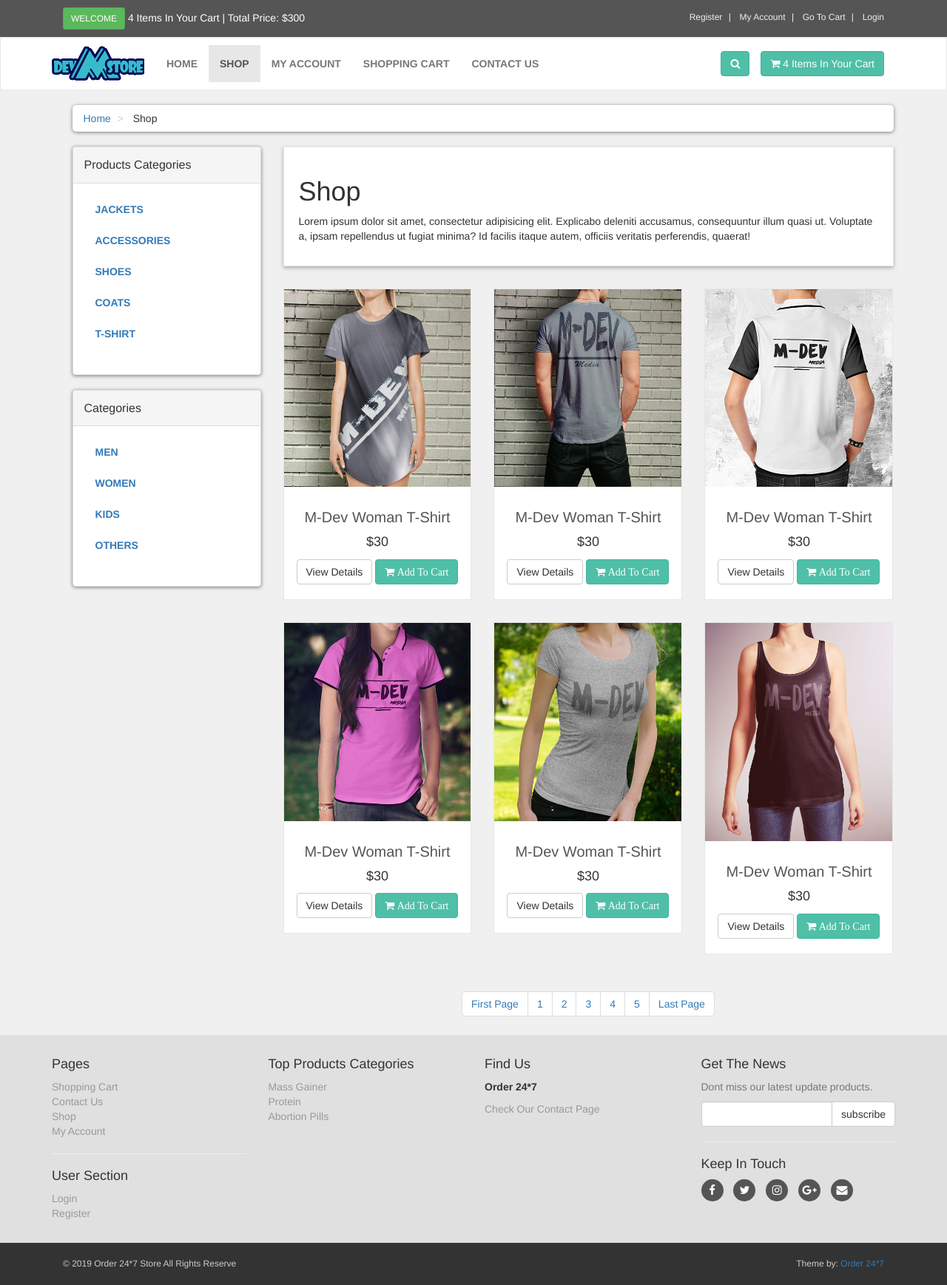
After one commit to gvibhor/E-Commerce-PHP, a PHP site: page /shop.php in a window 1280 px wide. The commit adds this page. Shown: the whole page at 74% size. Run offline with PHP 8.4, Linux system fonts and the light colour scheme.

Commit message:
Shop.php file

```diff
--- a/includes/footer.php
+++ b/includes/footer.php
@@ -1,27 +1,118 @@
-<div id="footer"><!-- #Footer Begin -->
-    <div class="container"><!-- #container Begin -->
-        <div class="row"><!-- #Row Begin -->
-            <div class="col-sm-6 col-md-3"><!-- #col-sm-6 col-md-3 Begin -->
+<div id="footer"><!-- #footer Begin -->
+    <div class="container"><!-- container Begin -->
+        <div class="row"><!-- row Begin -->
+            <div class="col-sm-6 col-md-3"><!-- col-sm-6 col-md-3 Begin -->
 
                 <h4>Pages</h4>
 
-                <ul> <!-- Ul Begin -->
+                <ul><!-- ul Begin -->
                     <li><a href="cart.php">Shopping Cart</a></li>
                     <li><a href="contact.php">Contact Us</a></li>
                     <li><a href="shop.php">Shop</a></li>
                     <li><a href="checkout.php">My Account</a></li>
-                </ul><!-- Ul Finish -->
+                </ul><!-- ul Finish -->
 
                 <hr>
 
-                <h4>User Selection</h4>
+                <h4>User Section</h4>
 
-                <ul><!-- Ul Begin -->
+                <ul><!-- ul Begin -->
                     <li><a href="checkout.php">Login</a></li>
-                    <li><a href="customer_regiser.php">Register</a></li>
-                </ul><!-- Ul Finish -->
+                    <li><a href="customer_register.php">Register</a></li>
+                </ul><!-- ul Finish -->
 
-            </div><!-- #col-sm-6 col-md-3 Finish -->
-        </div><!-- #row finish -->
-    </div><!-- container finish -->
-</div><!-- Footer finish -->
+                <hr class="hidden-md hidden-lg hidden-sm">
+
+            </div><!-- col-sm-6 col-md-3 Finish -->
+
+            <div class="com-sm-6 col-md-3"><!-- col-sm-6 col-md-3 Begin -->
+
+                <h4>Top Products Categories</h4>
+
+                <ul><!-- ul Begin -->
+                    <li><a href="#">Mass Gainer</a></li>
+                    <li><a href="#">Protein</a></li>
+                    <li><a href="#">Abortion Pills</a></li>
+<!--                    <li><a href="#">Shoes</a></li>-->
+<!--                    <li><a href="#">T-Shirts</a></li>-->
+                </ul><!-- ul Finish -->
+
+                <hr class="hidden-md hidden-lg">
+
+            </div><!-- col-sm-6 col-md-3 Finish -->
+
+            <div class="col-sm-6 col-md-3"><!-- col-sm-6 col-md-3 Begin -->
+
+                <h4>Find Us</h4>
+
+                <p><!-- p Start -->
+
+                    <strong>Order 24*7</strong>
+<!--                    <br/>Cibubur-->
+<!--                    <br/>Ciracas-->
+<!--                    <br/>0818-0683-3157-->
+<!--                    <br/>mugianto4th@gmail.com-->
+<!--                    <br/><strong>MrGhie</strong>-->
+
+                </p><!-- p Finish -->
+
+                <a href="contact.php">Check Our Contact Page</a>
+
+                <hr class="hidden-md hidden-lg">
+
+            </div><!-- col-sm-6 col-md-3 Finish -->
+
+            <div class="col-sm-6 col-md-3">
+
+                <h4>Get The News</h4>
+
+                <p class="text-muted">
+                    Dont miss our latest update products.
+                </p>
+
+                <form action="" method="post"><!-- form begin -->
+                    <div class="input-group"><!-- input-group begin -->
+
+                        <input type="text" class="form-control" name="email">
+
+                        <span class="input-group-btn"><!-- input-group-btn begin -->
+
+                            <input type="submit" value="subscribe" class="btn btn-default">
+
+                        </span><!-- input-group-btn Finish -->
+
+                    </div><!-- input-group Finish -->
+                </form><!-- form Finish -->
+
+                <hr>
+
+                <h4>Keep In Touch</h4>
+
+                <p class="social">
+                    <a href="#" class="fa fa-facebook"></a>
+                    <a href="#" class="fa fa-twitter"></a>
+                    <a href="#" class="fa fa-instagram"></a>
+                    <a href="#" class="fa fa-google-plus"></a>
+                    <a href="#" class="fa fa-envelope"></a>
+                </p>
+
+            </div>
+        </div><!-- row Finish -->
+    </div><!-- container Finish -->
+</div><!-- #footer Finish -->
+
+
+<div id="copyright"><!-- #copyright Begin -->
+    <div class="container"><!-- container Begin -->
+        <div class="col-md-6"><!-- col-md-6 Begin -->
+
+            <p class="pull-left">&copy; 2019 Order 24*7 Store All Rights Reserve</p>
+
+        </div><!-- col-md-6 Finish -->
+        <div class="col-md-6"><!-- col-md-6 Begin -->
+
+            <p class="pull-right">Theme by: <a href="#">Order 24*7</a></p>
+
+        </div><!-- col-md-6 Finish -->
+    </div><!-- container Finish -->
+</div><!-- #copyright Finish -->
--- /dev/null
+++ b/includes/sidebar.php
@@ -0,0 +1,37 @@
+<div class="panel panel-default sidebar-menu"><!-- panel panel-default sidebar-menu Begin -->
+    <div class="panel-heading"><!-- panel-heading Begin -->
+        <h3 class="panel-title">Products Categories</h3>
+    </div><!-- panel-heading Finish -->
+
+    <div class="panel-body"><!-- panel-body Begin -->
+        <ul class="nav nav-pills nav-stacked category-menu"><!-- nav nav-pills nav-stacked category-menu Begin -->
+
+            <li><a href="#">Jackets</a></li>
+            <li><a href="#">Accessories</a></li>
+            <li><a href="#">Shoes</a></li>
+            <li><a href="#">Coats</a></li>
+            <li><a href="#">T-Shirt</a></li>
+
+        </ul><!-- nav nav-pills nav-stacked category-menu Finish -->
+    </div><!-- panel-body Finish -->
+
+</div><!-- panel panel-default sidebar-menu Finish -->
+
+
+<div class="panel panel-default sidebar-menu"><!-- panel panel-default sidebar-menu Begin -->
+    <div class="panel-heading"><!-- panel-heading Begin -->
+        <h3 class="panel-title">Categories</h3>
+    </div><!-- panel-heading Finish -->
+
+    <div class="panel-body"><!-- panel-body Begin -->
+        <ul class="nav nav-pills nav-stacked category-menu"><!-- nav nav-pills nav-stacked category-menu Begin -->
+
+            <li><a href="#">Men</a></li>
+            <li><a href="#">Women</a></li>
+            <li><a href="#">Kids</a></li>
+            <li><a href="#">Others</a></li>
+
+        </ul><!-- nav nav-pills nav-stacked category-menu Finish -->
+    </div><!-- panel-body Finish -->
+
+</div><!-- panel panel-default sidebar-menu Finish -->
--- /dev/null
+++ b/shop.php
@@ -0,0 +1,454 @@
+<!DOCTYPE html>
+<html lang="en">
+<head>
+    <meta charset="UTF-8">
+    <meta name="viewport" content="width=device-width, initial-scale=1">
+    <title>M-Dev Store</title>
+    <link rel="stylesheet" href="styles/bootstrap-337.min.css">
+    <link rel="stylesheet" href="font-awsome/css/font-awesome.min.css">
+    <link rel="stylesheet" href="styles/style.css">
+</head>
+<body>
+
+<div id="top"><!-- Top Begin -->
+
+    <div class="container"><!-- container Begin -->
+
+        <div class="col-md-6 offer"><!-- col-md-6 offer Begin -->
+
+            <a href="#" class="btn btn-success btn-sm">Welcome</a>
+            <a href="checkout.php">4 Items In Your Cart | Total Price: $300 </a>
+
+        </div><!-- col-md-6 offer Finish -->
+
+        <div class="col-md-6"><!-- col-md-6 Begin -->
+
+            <ul class="menu"><!-- cmenu Begin -->
+
+                <li>
+                    <a href="customer_register.php">Register</a>
+                </li>
+                <li>
+                    <a href="checkout.php">My Account</a>
+                </li>
+                <li>
+                    <a href="cart.php">Go To Cart</a>
+                </li>
+                <li>
+                    <a href="checkout.php">Login</a>
+                </li>
+
+            </ul><!-- menu Finish -->
+
+        </div><!-- col-md-6 Finish -->
+
+    </div><!-- container Finish -->
+
+</div><!-- Top Finish -->
+
+<div id="navbar" class="navbar navbar-default"><!-- navbar navbar-default Begin -->
+
+    <div class="container"><!-- container Begin -->
+
+        <div class="navbar-header"><!-- navbar-header Begin -->
+
+            <a href="index.php" class="navbar-brand home"><!-- navbar-brand home Begin -->
+
+                <img src="images/ecom-store-logo.png" alt="M-dev-Store Logo" class="hidden-xs">
+                <img src="images/ecom-store-logo-mobile.png" alt="M-dev-Store Logo Mobile" class="visible-xs">
+
+            </a><!-- navbar-brand home Finish -->
+
+            <button class="navbar-toggle" data-toggle="collapse" data-target="#navigation">
+
+                <span class="sr-only">Toggle Navigation</span>
+
+                <i class="fa fa-align-justify"></i>
+
+            </button>
+
+            <button class="navbar-toggle" data-toggle="collapse" data-target="#search">
+
+                <span class="sr-only">Toggle Search</span>
+
+                <i class="fa fa-search"></i>
+
+            </button>
+
+        </div><!-- navbar-header Finish -->
+
+        <div class="navbar-collapse collapse" id="navigation"><!-- navbar-collapse collapse Begin -->
+
+            <div class="padding-nav"><!-- padding-nav Begin -->
+
+                <ul class="nav navbar-nav left"><!-- nav navbar-nav left Begin -->
+
+                    <li>
+                        <a href="index.php">Home</a>
+                    </li>
+                    <li class="active">
+                        <a href="shop.php">Shop</a>
+                    </li>
+                    <li>
+                        <a href="checkout.php">My Account</a>
+                    </li>
+                    <li>
+                        <a href="cart.php">Shopping Cart</a>
+                    </li>
+                    <li>
+                        <a href="contact.php">Contact Us</a>
+                    </li>
+
+                </ul><!-- nav navbar-nav left Finish -->
+
+            </div><!-- padding-nav Finish -->
+
+            <a href="cart.php" class="btn navbar-btn btn-primary right"><!-- btn navbar-btn btn-primary Begin -->
+
+                <i class="fa fa-shopping-cart"></i>
+
+                <span>4 Items In Your Cart</span>
+
+            </a><!-- btn navbar-btn btn-primary Finish -->
+
+            <div class="navbar-collapse collapse right"><!-- navbar-collapse collapse right Begin -->
+
+                <button class="btn btn-primary navbar-btn" type="button" data-toggle="collapse" data-target="#search"><!-- btn btn-primary navbar-btn Begin -->
+
+                    <span class="sr-only">Toggle Search</span>
+
+                    <i class="fa fa-search"></i>
+
+                </button><!-- btn btn-primary navbar-btn Finish -->
+
+            </div><!-- navbar-collapse collapse right Finish -->
+
+            <div class="collapse clearfix" id="search"><!-- collapse clearfix Begin -->
+
+                <form method="get" action="results.php" class="navbar-form"><!-- navbar-form Begin -->
+
+                    <div class="input-group"><!-- input-group Begin -->
+
+                        <input type="text" class="form-control" placeholder="Search" name="user_query" required>
+
+                        <span class="input-group-btn"><!-- input-group-btn Begin -->
+
+                           <button type="submit" name="search" value="Search" class="btn btn-primary"><!-- btn btn-primary Begin -->
+
+                               <i class="fa fa-search"></i>
+
+                           </button><!-- btn btn-primary Finish -->
+
+                           </span><!-- input-group-btn Finish -->
+
+                    </div><!-- input-group Finish -->
+
+                </form><!-- navbar-form Finish -->
+
+            </div><!-- collapse clearfix Finish -->
+
+        </div><!-- navbar-collapse collapse Finish -->
+
+    </div><!-- container Finish -->
+
+</div><!-- navbar navbar-default Finish -->
+
+<div id="content"><!-- #content Begin -->
+    <div class="container"><!-- container Begin -->
+        <div class="col-md-12"><!-- col-md-12 Begin -->
+
+            <ul class="breadcrumb"><!-- breadcrumb Begin -->
+                <li>
+                    <a href="index.php">Home</a>
+                </li>
+                <li>
+                    Shop
+                </li>
+            </ul><!-- breadcrumb Finish -->
+
+        </div><!-- col-md-12 Finish -->
+
+        <div class="col-md-3"><!-- col-md-3 Begin -->
+
+            <?php
+
+            include("includes/sidebar.php");
+
+            ?>
+
+        </div><!-- col-md-3 Finish -->
+
+        <div class="col-md-9"><!-- col-md-9 Begin -->
+            <div class="box"><!-- box Begin -->
+                <h1>Shop</h1>
+                <p>
+                    Lorem ipsum dolor sit amet, consectetur adipisicing elit. Explicabo deleniti accusamus, consequuntur illum quasi ut. Voluptate a, ipsam repellendus ut fugiat minima? Id facilis itaque autem, officiis veritatis perferendis, quaerat!
+                </p>
+            </div><!-- box Finish -->
+
+            <div class="row"><!-- row Begin -->
+                <div class="col-md-4 col-sm-6 center-responsive"><!-- col-md-4 col-sm-6 center-responsive Begin -->
+
+                    <div class="product"><!-- product Begin -->
+
+                        <a href="details.php">
+
+                            <img class="img-responsive" src="admin_area/product_images/product-1.jpg" alt="Product 1">
+
+                        </a>
+
+                        <div class="text"><!-- text Begin -->
+
+                            <h3>
+                                <a href="details.php">
+                                    M-Dev Woman T-Shirt
+                                </a>
+                            </h3>
+
+                            <p class="price">$30</p>
+
+                            <p class="button">
+
+                                <a href="details.php" class="btn btn-default">View Details</a>
+
+                                <a href="details.php" class="btn btn-primary">
+
+                                    <i class="fa fa-shopping-cart">
+                                        Add To Cart
+                                    </i>
+
+                                </a>
+
+                            </p>
+
+                        </div><!-- text Finish -->
+
+                    </div><!-- product Finish -->
+
+                </div><!-- col-md-4 col-sm-6 center-responsive Finish -->
+                <div class="col-md-4 col-sm-6 center-responsive"><!-- col-md-4 col-sm-6 center-responsive Begin -->
+
+                    <div class="product"><!-- product Begin -->
+
+                        <a href="details.php">
+
+                            <img class="img-responsive" src="admin_area/product_images/product-2.jpg" alt="Product 1">
+
+                        </a>
+
+                        <div class="text"><!-- text Begin -->
+
+                            <h3>
+                                <a href="details.php">
+                                    M-Dev Woman T-Shirt
+                                </a>
+                            </h3>
+
+                            <p class="price">$30</p>
+
+                            <p class="button">
+
+                                <a href="details.php" class="btn btn-default">View Details</a>
+
+                                <a href="details.php" class="btn btn-primary">
+
+                                    <i class="fa fa-shopping-cart">
+                                        Add To Cart
+                                    </i>
+
+                                </a>
+
+                            </p>
+
+                        </div><!-- text Finish -->
+
+                    </div><!-- product Finish -->
+
+                </div><!-- col-md-4 col-sm-6 center-responsive Finish -->
+                <div class="col-md-4 col-sm-6 center-responsive"><!-- col-md-4 col-sm-6 center-responsive Begin -->
+
+                    <div class="product"><!-- product Begin -->
+
+                        <a href="details.php">
+
+                            <img class="img-responsive" src="admin_area/product_images/Product-3b.jpg" alt="Product 1">
+
+                        </a>
+
+                        <div class="text"><!-- text Begin -->
+
+                            <h3>
+                                <a href="details.php">
+                                    M-Dev Woman T-Shirt
+                                </a>
+                            </h3>
+
+                            <p class="price">$30</p>
+
+                            <p class="button">
+
+                                <a href="details.php" class="btn btn-default">View Details</a>
+
+                                <a href="details.php" class="btn btn-primary">
+
+                                    <i class="fa fa-shopping-cart">
+                                        Add To Cart
+                                    </i>
+
+                                </a>
+
+                            </p>
+
+                        </div><!-- text Finish -->
+
+                    </div><!-- product Finish -->
+
+                </div><!-- col-md-4 col-sm-6 center-responsive Finish -->
+                <div class="col-md-4 col-sm-6 center-responsive"><!-- col-md-4 col-sm-6 center-responsive Begin -->
+
+                    <div class="product"><!-- product Begin -->
+
+                        <a href="details.php">
+
+                            <img class="img-responsive" src="admin_area/product_images/Product-4a.jpg" alt="Product 1">
+
+                        </a>
+
+                        <div class="text"><!-- text Begin -->
+
+                            <h3>
+                                <a href="details.php">
+                                    M-Dev Woman T-Shirt
+                                </a>
+                            </h3>
+
+                            <p class="price">$30</p>
+
+                            <p class="button">
+
+                                <a href="details.php" class="btn btn-default">View Details</a>
+
+                                <a href="details.php" class="btn btn-primary">
+
+                                    <i class="fa fa-shopping-cart">
+                                        Add To Cart
+                                    </i>
+
+                                </a>
+
+                            </p>
+
+                        </div><!-- text Finish -->
+
+                    </div><!-- product Finish -->
+
+                </div><!-- col-md-4 col-sm-6 center-responsive Finish -->
+                <div class="col-md-4 col-sm-6 center-responsive"><!-- col-md-4 col-sm-6 center-responsive Begin -->
+
+                    <div class="product"><!-- product Begin -->
+
+                        <a href="details.php">
+
+                            <img class="img-responsive" src="admin_area/product_images/Product-5a.jpg" alt="Product 1">
+
+                        </a>
+
+                        <div class="text"><!-- text Begin -->
+
+                            <h3>
+                                <a href="details.php">
+                                    M-Dev Woman T-Shirt
+                                </a>
+                            </h3>
+
+                            <p class="price">$30</p>
+
+                            <p class="button">
+
+                                <a href="details.php" class="btn btn-default">View Details</a>
+
+                                <a href="details.php" class="btn btn-primary">
+
+                                    <i class="fa fa-shopping-cart">
+                                        Add To Cart
+                                    </i>
+
+                                </a>
+
+                            </p>
+
+                        </div><!-- text Finish -->
+
+                    </div><!-- product Finish -->
+
+                </div><!-- col-md-4 col-sm-6 center-responsive Finish -->
+                <div class="col-md-4 col-sm-6 center-responsive"><!-- col-md-4 col-sm-6 center-responsive Begin -->
+
+                    <div class="product"><!-- product Begin -->
+
+                        <a href="details.php">
+
+                            <img class="img-responsive" src="admin_area/product_images/Product-6a.jpg" alt="Product 1">
+
+                        </a>
+
+                        <div class="text"><!-- text Begin -->
+
+                            <h3>
+                                <a href="details.php">
+                                    M-Dev Woman T-Shirt
+                                </a>
+                            </h3>
+
+                            <p class="price">$30</p>
+
+                            <p class="button">
+
+                                <a href="details.php" class="btn btn-default">View Details</a>
+
+                                <a href="details.php" class="btn btn-primary">
+
+                                    <i class="fa fa-shopping-cart">
+                                        Add To Cart
+                                    </i>
+
+                                </a>
+
+                            </p>
+
+                        </div><!-- text Finish -->
+
+                    </div><!-- product Finish -->
+
+                </div><!-- col-md-4 col-sm-6 center-responsive Finish -->
+            </div><!-- row Finish -->
+
+            <center>
+                <ul class="pagination">
+                    <li class="active;"><a href="#">First Page</a></li>
+                    <li><a href="#">1</a></li>
+                    <li><a href="#">2</a></li>
+                    <li><a href="#">3</a></li>
+                    <li><a href="#">4</a></li>
+                    <li><a href="#">5</a></li>
+                    <li><a href="#">Last Page</a></li>
+                </ul>
+            </center>
+
+        </div><!-- col-md-9 Finish -->
+
+    </div><!-- container Finish -->
+</div><!-- #content Finish -->
+
+<?php
+
+include("includes/footer.php");
+
+?>
+
+<script src="js/jquery-331.min.js"></script>
+<script src="js/bootstrap-337.min.js"></script>
+
+
+</body>
+</html>
--- a/styles/style.css
+++ b/styles/style.css
@@ -1,8 +1,8 @@
 /*
-Template Name     : Vibhor
-Author Name       : Vibhor
-Author Email      : vibhor.g8496@gmail.com
-Theme URI         : www.order24X7.com | localhost/m-dev-store
+Template Name     : M-Dev Store
+Author Name       : MrGhie
+Author Email      : mugianto1nd@gmail.com
+Theme URI         : www.m-dev-store.com | localhost/m-dev-store
 Theme Ver         : 1.1
 */
 
@@ -176,11 +176,10 @@ body{
 #content{
     padding-left: 25px;
 }
-
 .single{
-    width : 290px;
+    width: 290px;
 }
-@media (max-width:768px) {
+@media(max-width:768px){
     .single{
         width: 60%;
         margin: 0 auto;
@@ -199,7 +198,6 @@ body{
     font-size: 18px;
     text-align: center;
     font-weight: 400;
-
 }
 #content .product .text .button{
     text-align: center;
@@ -213,5 +211,109 @@ body{
     font-size: 20px;
 }
 #content .product .text h3 a{
-    color: rgb(85,85,85);
+    color: rgb(85, 85, 85);
 }
+
+/*  Breadcrumb Styles  */
+
+.breadcrumb{
+    padding: 8px 15px;
+    margin-bottom: 20px;
+    background: #ffffff;
+    border-radius: 5px;
+    box-shadow: 0px 1px 5px rgba(0, 0, 0, .5);
+}
+.breadcrumb> li + li:before{
+    content: ">\00a0";
+    color: #cccccc;
+}
+@media(max-width:991px){
+    .breadcrumb{
+        padding: 8px 0px;
+        text-align: center;
+    }
+}
+
+/*  Products Categories & Categories Styles */
+#content .panel.sidebar-menu{
+    box-sizing: border-box;
+    box-shadow: 0px 1px 5px rgba(0, 0, 0, .5);
+}
+#content .panel.sidebar-menu ul.nav.category-menu{
+    margin-bottom: 20px;
+}
+#content .panel.sidebar-menu ul.nav.category-menu li a{
+    text-transform: uppercase;
+    font-weight: 600;
+}
+#content .panel.sidebar-menu h3{
+    padding: 5px 0px;
+    margin: 0px;
+}
+
+/*  Shop Products Tyles  */
+
+@media(max-width: 768px){
+    .center-responsive{
+        width: 70%;
+        margin: 0px auto;
+    }
+}
+@media(max-width: 550px){
+    .center-responsive{
+        width: 95%;
+        margin: 0px auto;
+    }
+}
+
+/*  Footer Styles  */
+
+#footer{
+    background: #e0e0e0;
+    padding: 20px 0;
+}
+#footer a{
+    color: #999999;
+    padding: 0;
+    text-decoration: none;
+}
+#footer a:hover{
+    color: #666666;
+}
+#footer ul{
+    list-style: none;
+    padding-left: 0px;
+}
+#footer .social{
+    text-align: left;
+}
+#footer .social a{
+    margin: 0px 10px 0px 0px;
+    display: inline-block;
+    color: #ffffff;
+    width: 30px;
+    height: 30px;
+    border-radius: 15px;
+    line-height: 30px;
+    font-size: 15px;
+    text-align: center;
+    vertical-align: bottom;
+    background: #555555;
+    text-decoration: none;
+}
+#footer .social a:hover{
+    color: #dedede;
+    background: #777777;
+}
+
+/*  Copyright Styles  */
+
+#copyright{
+    background: #333333;
+    color: #cccccc;
+    padding: 20px 0px;
+    font-size: 12px;
+}
+#copyright p{
+    margin: 0px;
+}
```
Also changed, not shown: admin_area/product_images/Product-3b.jpg (added), admin_area/product_images/Product-4a.jpg (added), admin_area/product_images/Product-5a.jpg (added), admin_area/product_images/Product-6a.jpg (added).
